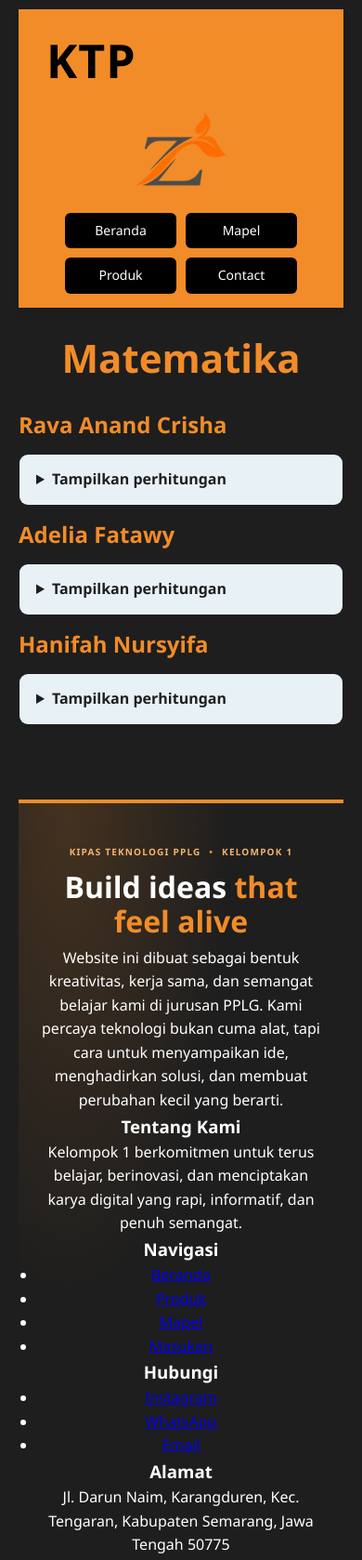
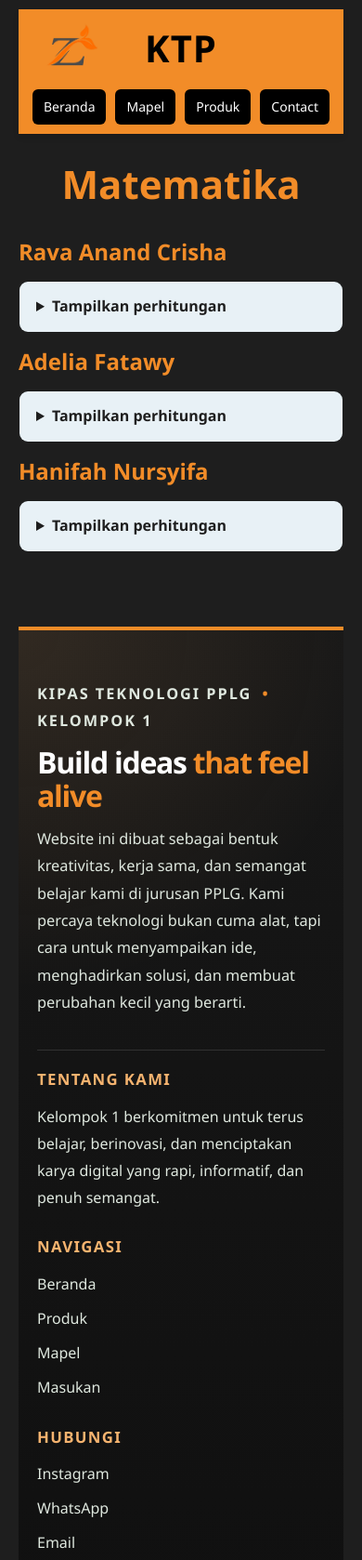
Before and after one commit to Avery-556/Kolaborasi-Kelompok-1, a plain HTML site: page Mtk.html in a window 390 px wide. Shown: the top 1678 px of the page at 93% size. Drawn offline with Linux system fonts and the light colour scheme.

Commit message:
Update MTK.css

```diff
--- a/Mapel/MTK.css
+++ b/Mapel/MTK.css
@@ -18,20 +18,23 @@ body {
     grid-template-columns: minmax(0, 1fr) auto minmax(0, 1fr);
     align-items: center;
     background-color: #F28C28;
-    padding: 15px 30px;
+    padding: 10px 30px;
     color: #000000;
     box-shadow: 0 4px 6px rgba(0, 0, 0, 0.1);
 }
 
 .header-logo {
-    justify-self: start;
+    grid-column: 2;
+    justify-self: center;
 }
 
 .header-emblem {
-    width: 100px;
-    height: 100px;
+    grid-column: 1;
+    grid-row: 1;
+    width: 80px;
+    height: 80px;
     object-fit: contain;
-    justify-self: center;
+    justify-self: start;
 }
 
 .header-logo h1 {
@@ -46,26 +49,26 @@ font-size: 20px;
 }
 
 .header-nav {
-    display: grid;
-    grid-template-columns: repeat(2, 120px);
-    grid-template-rows: repeat(2, auto);
+    display: flex;
     gap: 10px;
+    grid-column: 3;
+    grid-row: 1;
     justify-self: end;
 }
 
 @media (max-width: 700px) {
     .main-header {
-        grid-template-columns: 1fr auto;
+        grid-template-columns: 72px minmax(0, 1fr) 72px;
         row-gap: 12px;
     }
 
     .header-logo {
-        grid-column: 1;
+        grid-column: 2;
         grid-row: 1;
     }
 
     .header-emblem {
-        grid-column: 2;
+        grid-column: 1;
         grid-row: 1;
     }
 
@@ -78,26 +81,16 @@ font-size: 20px;
 
 @media (max-width: 420px) {
     .main-header {
-        grid-template-columns: 1fr;
-        justify-items: center;
+        grid-template-columns: 56px minmax(0, 1fr) 56px;
     }
 
-    .header-logo,
-    .header-emblem,
-    .header-nav {
-        grid-column: 1;
-    }
-
-    .header-logo {
-        grid-row: 1;
+    .header-logo h1 {
+        font-size: 40px;
     }
 
     .header-emblem {
-        grid-row: 2;
-    }
-
-    .header-nav {
-        grid-row: 3;
+        width: 56px;
+        height: 56px;
     }
 }
 
@@ -197,16 +190,21 @@ body {
     margin-top: 80px;
     border-top: 4px solid #F28C28;
     background:
-        radial-gradient(ellipse at 15% 0%, rgba(242, 140, 40, 0.18), transparent 42%),
-        #1E1E1E;
+        radial-gradient(circle at top left, rgba(245, 179, 111, 0.12), transparent 30%),
+        linear-gradient(180deg, #171717 0%, #0f0f0f 100%);
     color: #fff;
-    text-align: center;
 }
 
 .footer-content {
-    max-width: 760px;
+    max-width: 1100px;
     margin: 0 auto;
-    padding: 56px 24px 48px;
+    padding: 72px 24px 42px;
+    text-align: left;
+}
+
+.footer-brand {
+    max-width: 720px;
+    margin-bottom: 36px;
 }
 
 .footer-kicker {
@@ -224,25 +222,71 @@ body {
 }
 
 .footer-content h2 {
-    margin-bottom: 8px;
-    font-size: clamp(32px, 5vw, 46px);
-    line-height: 1.15;
+    margin-bottom: 14px;
+    font-size: clamp(32px, 5vw, 52px);
+    line-height: 1.12;
+    letter-spacing: -0.04em;
 }
 
 .footer-content h2 span {
     color: #F28C28;
 }
 
-.footer-content > p:not(.footer-kicker) {
-    color: #d0dfd3;
-    line-height: 1.6;
+.footer-brand p {
+    color: #dfe8df;
+    line-height: 1.8;
+    font-size: 1.02rem;
+}
+
+.footer-grid {
+    display: grid;
+    grid-template-columns: 1.4fr 1fr 1fr 1.2fr;
+    gap: 26px;
+    margin-top: 18px;
+    padding-top: 18px;
+    border-top: 1px solid rgba(255, 255, 255, 0.12);
+}
+
+.footer-column h3 {
+    margin-bottom: 12px;
+    color: #F5B36F;
+    font-size: 1.05rem;
+    letter-spacing: 0.08em;
+    text-transform: uppercase;
+}
+
+.footer-column p,
+.footer-column li,
+.footer-column a {
+    color: #dfe8df;
+    line-height: 1.8;
+    text-decoration: none;
+}
+
+.footer-links {
+    list-style: none;
+    padding: 0;
+    margin: 0;
+}
+
+.footer-links li + li {
+    margin-top: 8px;
+}
+
+.footer-column a {
+    transition: color 180ms ease;
+}
+
+.footer-column a:hover,
+.footer-column a:focus-visible {
+    color: #F5B36F;
 }
 
 .footer-social {
     display: flex;
-    justify-content: center;
+    justify-content: flex-start;
     gap: 12px;
-    margin-top: 26px;
+    margin-top: 30px;
 }
 
 .footer-social a {
@@ -274,19 +318,30 @@ body {
 
 .footer-bottom {
     border-top: 1px solid rgba(255, 255, 255, 0.12);
-    padding: 16px 20px;
+    padding: 20px 24px;
     background: rgba(0, 0, 0, 0.16);
     color: #c5c5c5;
     font-size: 13px;
+    text-align: center;
+}
+
+@media (max-width: 800px) {
+    .footer-grid {
+        grid-template-columns: 1fr;
+    }
 }
 
 @media (max-width: 560px) {
     .footer-content {
-        padding: 44px 20px 38px;
+        padding: 54px 20px 34px;
     }
 
     .footer-kicker {
         font-size: 10px;
         letter-spacing: 0.12em;
     }
+
+    .footer-social {
+        justify-content: center;
+    }
 }
```
